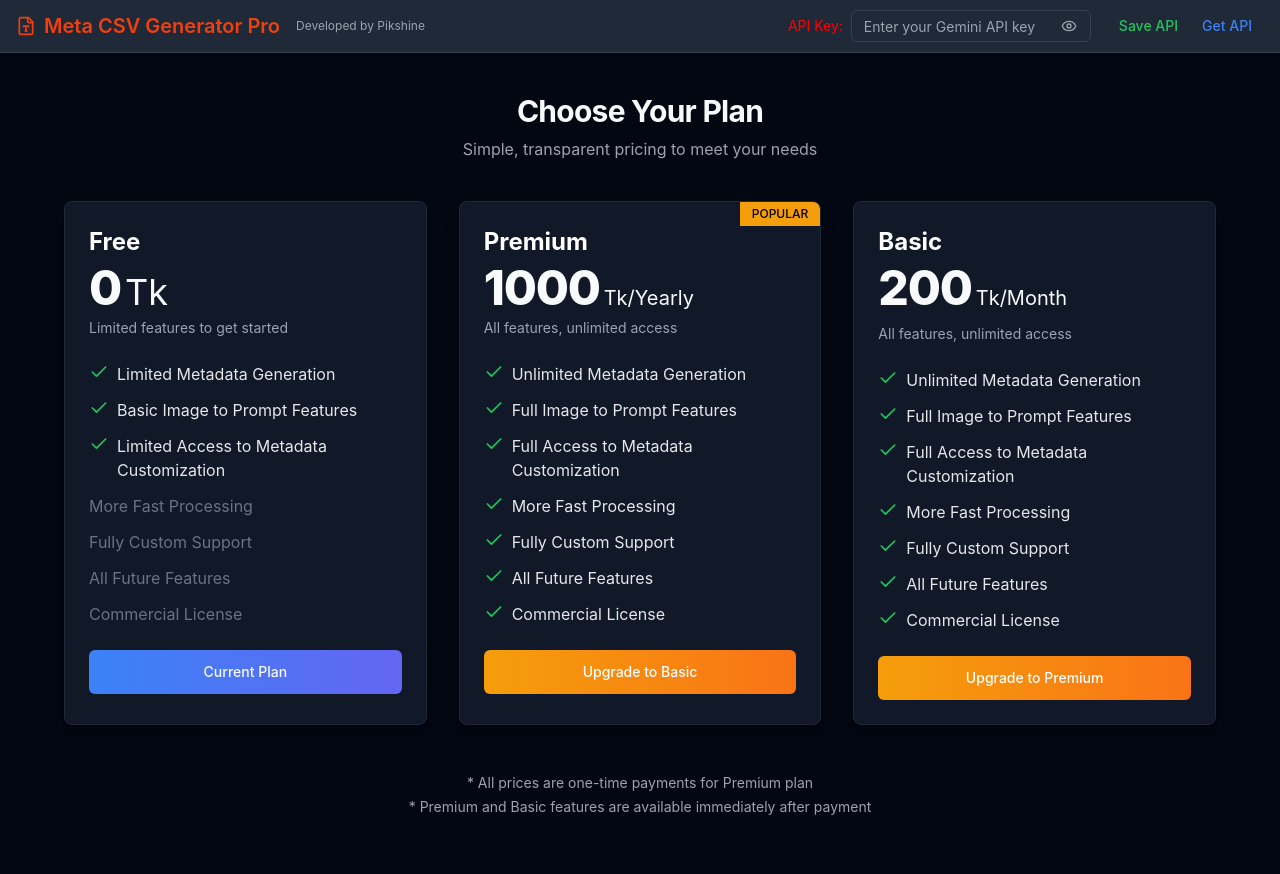
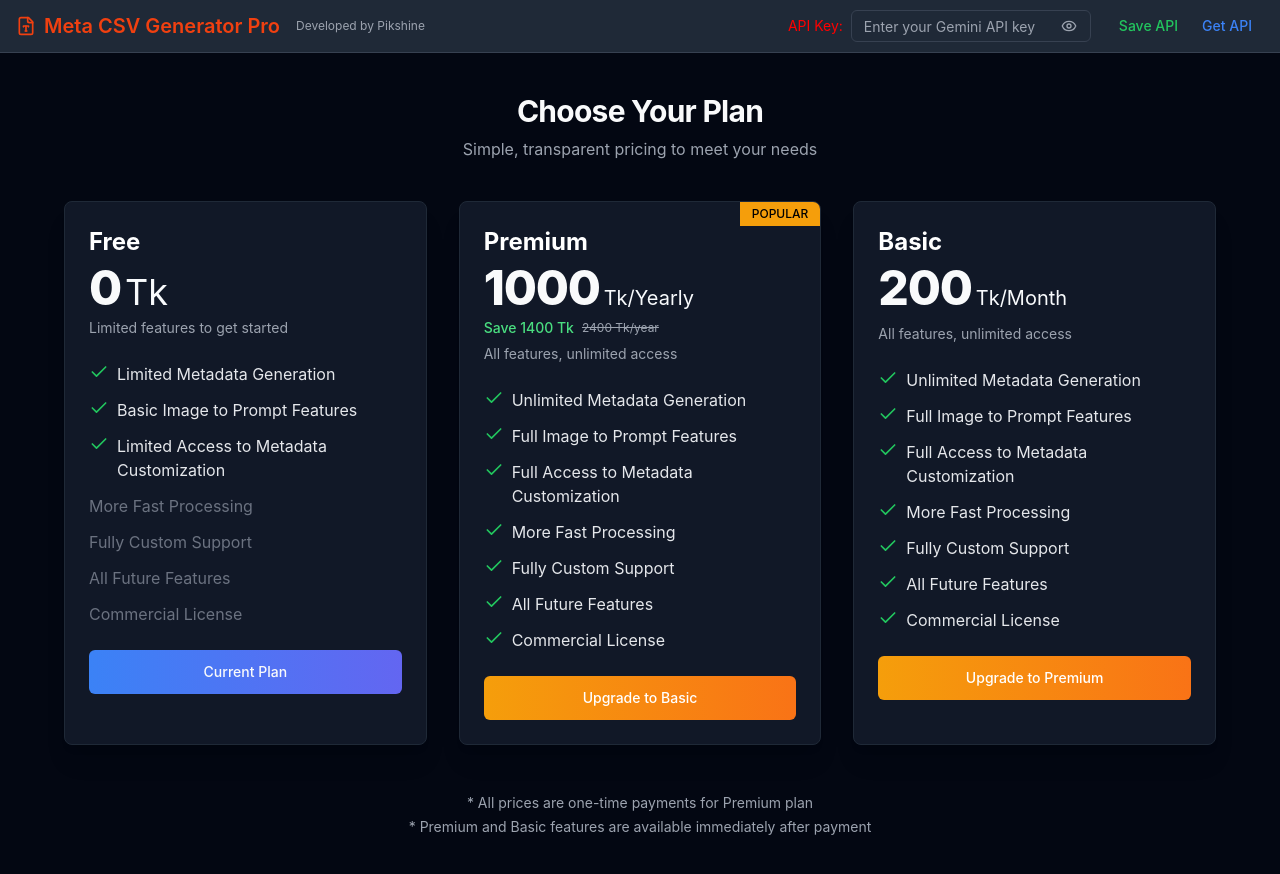
Before and after one commit to pikshine155/metadata, a React (Vite) app: page /pricing in a window 1280 px wide. Shown: the top 874 px of the page. Built offline with nearby package versions, Linux system fonts and the light colour scheme.

Commit message:
Add 1400 Tk discount indicator to Premium plan

```diff
--- a/src/pages/Pricing.tsx
+++ b/src/pages/Pricing.tsx
@@ -51,9 +51,12 @@ const PricingPage: React.FC = () => {
               <CardHeader className="pb-0">
                 <h2 className="text-2xl font-bold text-white">Premium</h2>
                 <div className="flex items-baseline mt-2">
-                  <span className="text-5xl font-extrabold tracking-tight">1000
-                </span>
+                  <span className="text-5xl font-extrabold tracking-tight">1000</span>
                   <span className="ml-1 mx-[10px] text-slate-50 text-xl">Tk/Yearly</span>
+                </div>
+                <div className="flex items-center mt-2">
+                  <span className="text-green-400 text-sm font-medium">Save 1400 Tk</span>
+                  <span className="ml-2 text-gray-400 text-xs line-through">2400 Tk/year</span>
                 </div>
                 <p className="text-sm text-gray-400 mt-3">All features, unlimited access</p>
               </CardHeader>
```
